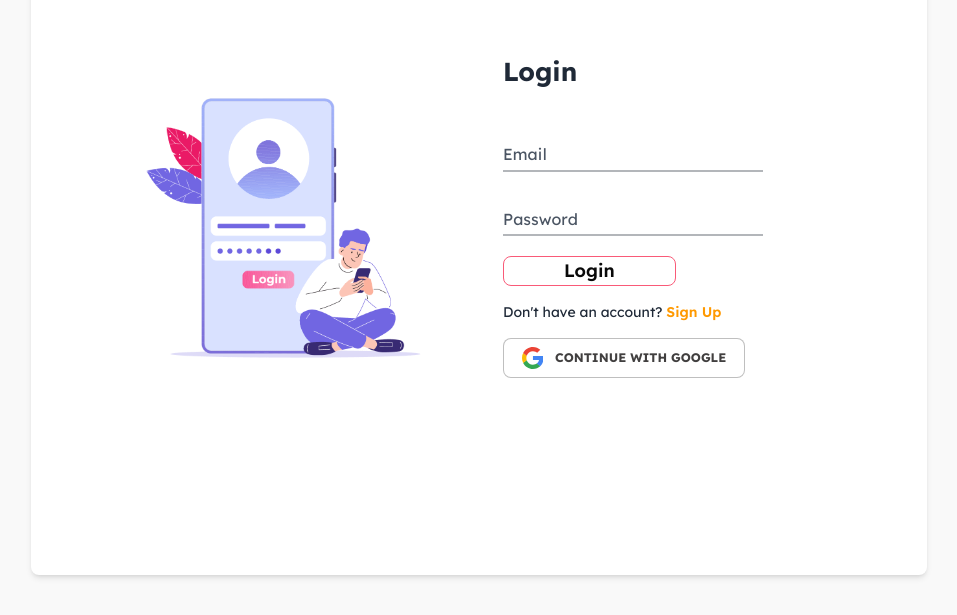
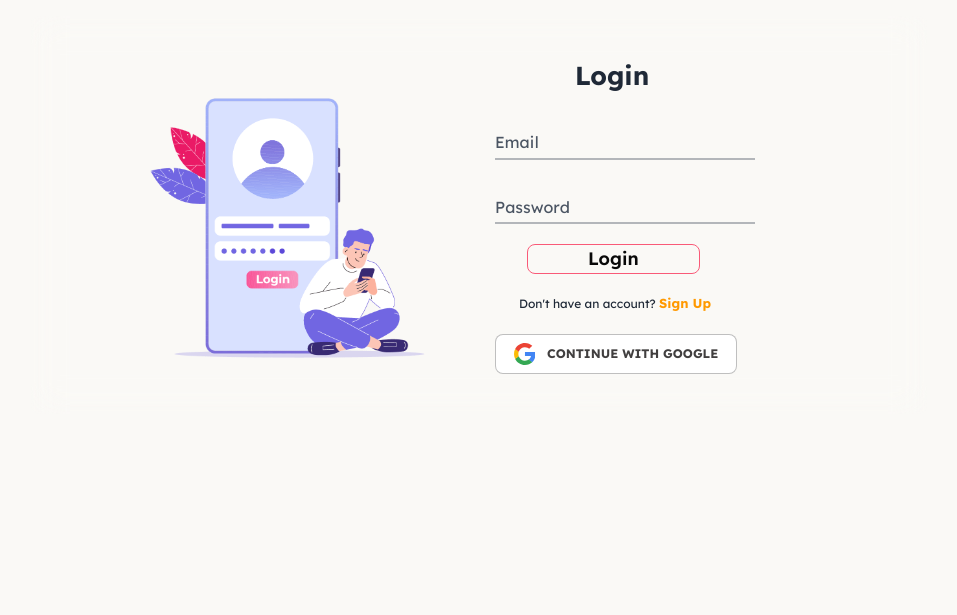
Before and after one commit to hshehriyaralam/MoneyMinder, a React (Vite) app: page / in a window 1280 px wide. Shown: the part 289-904 px from the top of the page, without its empty margins (161-1118 px from the left). Built offline with nearby package versions, Linux system fonts and the light colour scheme; no server answers.

Commit message:
previuos

```diff
--- a/src/Components/layout/LoginForm.jsx
+++ b/src/Components/layout/LoginForm.jsx
@@ -93,19 +93,24 @@ const handleGoogleLogin = () => {
 
 
   return (
-<div className="w-full max-w-4xl bg-white rounded-lg shadow-md overflow-hidden flex flex-col md:flex-row p-4 h-[90vh]">
-  {/* Left Section - Animate */}
-  <div className="md:w-1/2 flex items-center justify-center">
-    <div className="w-40 h-40 md:w-64 md:h-64">
+<div className="h-screen bg-transparent flex justify-center items-center">
+  <div className="w-full max-w-4xl backdrop-blur-lg rounded-lg overflow-hidden flex flex-col p-2">
+    <div className="flex flex-col md:flex-row p-4 h-full">
+      {/* Left Side */}
+      <div className="md:w-1/2 flex items-center justify-center md:p-10 p-4">
+        <div className="w-48 h-48 md:w-64 md:h-64">
           <AnimateLogin />
         </div>
       </div>
 
-  {/* Right Section - Form */}
-  <div className="md:w-1/2 flex flex-col justify-center p-6 overflow-hidden">
-    <h2 className="text-[#1f2937] text-[26px] font-bold text-center md:text-left mb-4">Login</h2>
+      {/* Right Side - Form */}
+      <div className="md:w-1/2 py-4 px-4 mx-auto mt-0">
+        <h2 className="text-[#1f2937] text-[26px] font-bold text-center md:text-left md:ml-20">
+          Login
+        </h2>
 
-    <form className="space-y-4" onSubmit={handleLogin}>
+        <form className="space-y-5" onSubmit={handleLogin}>
+          {/* Email */}
           <Input
             type="email"
             label="Email"
@@ -113,6 +118,7 @@ const handleGoogleLogin = () => {
             onChange={(e) => setEmail(e.target.value)}
           />
 
+          {/* Password */}
           <Input
             type="password"
             label="Password"
@@ -120,20 +126,23 @@ const handleGoogleLogin = () => {
             onChange={(e) => setPassword(e.target.value)}
           />
 
-      <div className="mt-2">
+          {/* Submit Button */}
+          <div className="mt-4 mx-8">
             <ButtonComponent Name="Login" type="submit" />
           </div>
 
-      <p className="text-sm text-[#1f2937] mt-2">
+          {/* Sign Up Link */}
+          <p className="text-[12px] text-[#1f2937] mx-6 ">
             Don't have an account?{" "}
             <Link
               to="/SignUp"
-          className="text-[#FF9900] hover:underline font-semibold"
+              className="text-[#FF9900] hover:underline text-[13px] font-bold"
             >
               Sign Up
             </Link>
           </p>
 
+          {/* Google Login */}
           <div className="mt-2">
             <GoogleButton
               onClick={handleGoogleLogin}
@@ -143,6 +152,8 @@ const handleGoogleLogin = () => {
         </form>
       </div>
     </div>
+  </div>
+</div>
 
 
   )
--- a/src/Pages/Login.jsx
+++ b/src/Pages/Login.jsx
@@ -8,7 +8,7 @@ const Login = () => {
   //   window.scrollTo({ top: document.body.scrollHeight, behavior: 'smooth' })
   // },[])
   return (
-       <div className="min-h-screen h-screen bg-[#f9f9f9] flex justify-center items-center overflow-hidden">
+    <div>
       <LoginForm />
     </div>
   )
```
Lines whose indentation alone changed are shown as unchanged.
